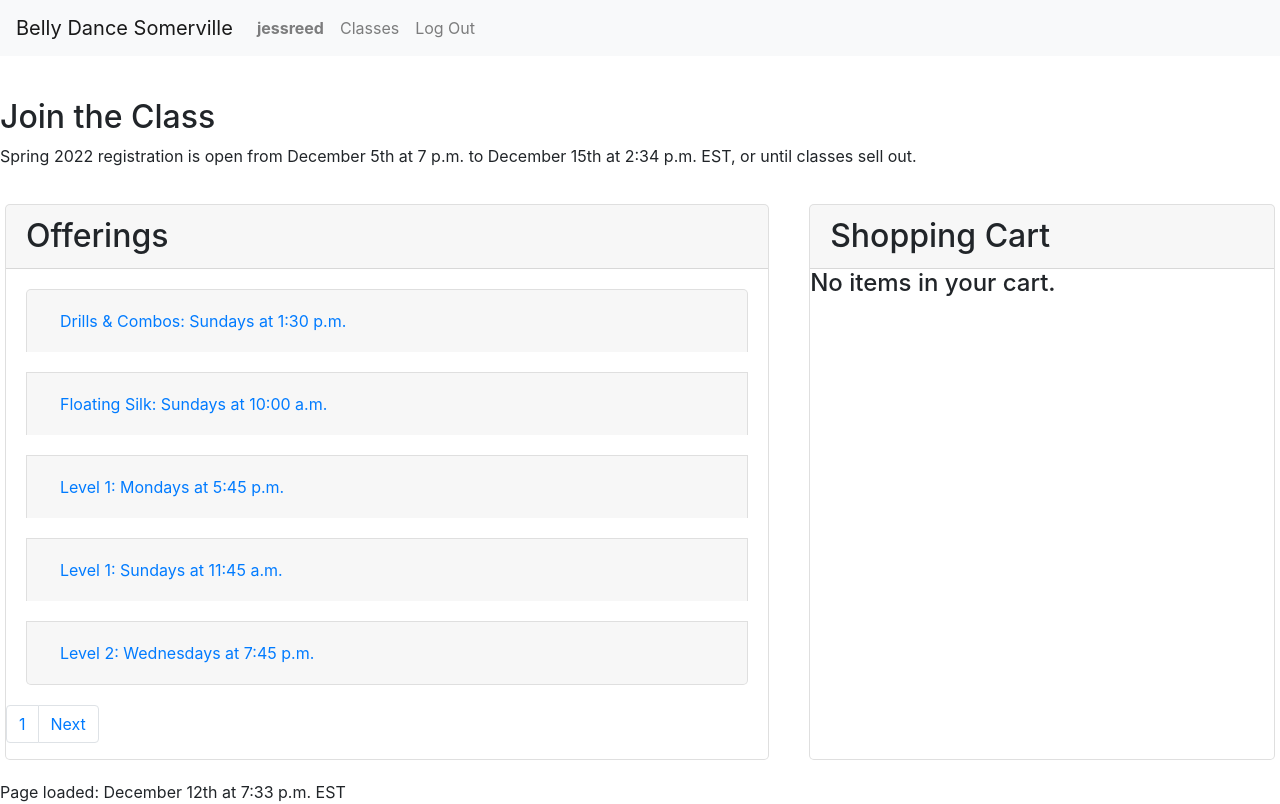
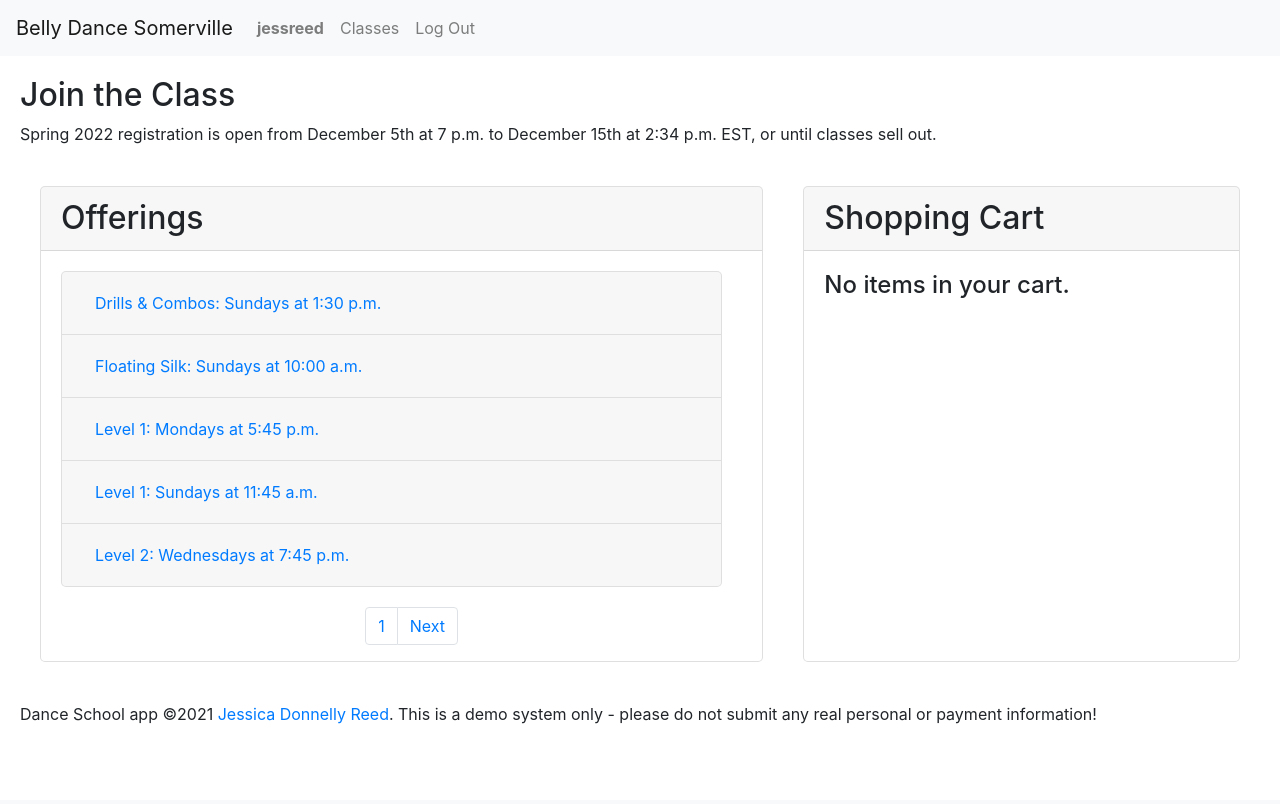
Before and after one commit to ruadh/CSCI-E-33a_Final_Project, a Django app: page / in a window 1280 px wide. After the commit the page ends 724 px from the top, so only its background shows below. Run offline with Django 3.2, Linux system fonts and the light colour scheme; a user stored in the database is signed in; data comes from the database, SQL or seed files in the repository; both versions use the stored data as it was after the commit; some libraries are stand-ins or nearby versions.

Commit message:
Style improvements:  alignment, whitespace, buttons with link styling, hiding bullets for some list elements.  Setting date formats via settings more consistently in Django tags.  Replacing loaded timestamp in footer with copyright and demo statement.

```diff
--- a/dance_school/enrollment/context_processors.py
+++ b/dance_school/enrollment/context_processors.py
@@ -6,7 +6,9 @@ from django.conf import settings
 def global_settings(request):
     return {
     'DEFAULT_TIMEZONE': settings.DEFAULT_TIMEZONE,
+    'TIME_FORMAT': settings.TIME_FORMAT,
     'DATE_TIME_FORMAT': settings.DATE_TIME_FORMAT,
+    'DATE_TIME_FORMAT_NO_YEAR': settings.DATE_TIME_FORMAT_NO_YEAR,
     'DATE_TIME_TIMEZONE_FORMAT': settings.DATE_TIME_TIMEZONE_FORMAT,
     'SCHOOL_NAME': settings.SCHOOL_NAME,
     'SCHOOL_POLICIES': settings.SCHOOL_POLICIES,
--- a/dance_school/enrollment/static/enrollment/styles.css
+++ b/dance_school/enrollment/static/enrollment/styles.css
@@ -1,4 +1,11 @@
 /* NOTE:    This app's look & feel is also affected by Boostrap CSS */
+
+/* Whitespace around the major structural elements */
+header,
+footer,
+.row {
+    margin: 20px;
+}
 
 form label,
 form input[type="submit"] {
@@ -14,16 +21,47 @@ form input[type="submit"] {
     border-radius: 5px;
 }
 
+.accordion {
+    margin: 20px;
+}
+
+.accordion .card {
+    margin-top: 0;
+    margin-bottom: 0;
+    margin-left: 0;
+}
+
+#cart-container ul,
+#enrollments-orders ul {
+    padding: 0;
+}
+
+#cart-container li,
+#enrollments-orders li {
+    list-style: none;
+}
+
 #cart-container,
 #offerings-container {
     padding-left: 0;
     padding-right: 0;
 }
 
+input[type="submit"] {
+    margin-top: 10px;
+    margin-bottom: 10px;
+}
+
 
 /* Left-justify Boostrap Grid containers instead of default centered behavior */
-.container{
+.container {
     margin-left: 10px;
+}
+
+/* Center the paginator elements */
+.container nav {
+    display: flex;
+    justify-content: center;
 }
 
 /* RESPONSIVE - Styles for larger screens - Most responsive behavior is based on the Boostrap md breakpoint  */
--- a/dance_school/enrollment/templates/enrollment/cart.html
+++ b/dance_school/enrollment/templates/enrollment/cart.html
@@ -28,7 +28,7 @@
                     {% if semester.registration_status == 'closed' %}
                         <p>{{semester}} registration closed on {{semester.registration_close}} </p>
                     {% else %}
-                        <p>{{semester}} registration is open from {{semester.registration_open|date:DATE_TIME_FORMAT}} to {{semester.registration_close|date:DATE_TIME_TIMEZONE_FORMAT}}, or until classes sell out. </p>
+                        <p>{{semester}} registration is open from {{semester.registration_open|date:DATE_TIME_FORMAT_NO_YEAR }} to {{semester.registration_close|date:DATE_TIME_TIMEZONE_FORMAT}}, or until classes sell out. </p>
                         <h4>Review Your Cart</h4>
                     {% endif %}
                 {% endif %}
@@ -36,7 +36,7 @@
                 {% for item in cart.items %}
                     <li data-offering={{item.offering.id}}>{{item.offering.course.title}} {{item.offering.weekday_name}} ${{item.price}}
                         {% if not cart.completed %}
-                            <button class="remove-button" data-item={{item.id}}>Remove</button>
+                            <button class="remove-button btn btn-link" data-item={{item.id}}>(Remove)</button>
                         {% endif %}
                     </li>
                 {% endfor %}
--- a/dance_school/enrollment/templates/enrollment/index.html
+++ b/dance_school/enrollment/templates/enrollment/index.html
@@ -5,7 +5,7 @@
 {% block body %}
 
 {# Container for fading JavaScript-created error messages #}
-<div id="main-alert-fading" class="alert alert-fade" role="alert">
+<div id="main-alert-fading" class="alert alert-fade" role="alert" hidden="true">
 </div>
 
 {# Container for persistent Django-created error messages #}
@@ -15,28 +15,36 @@
 </div>
 {% endif %}
 
-<h2>Join the Class</h2>
-{% if semester.registration_status == 'closed' %}
-    <p>{{semester}} registration closed on {{semester.registration_close}} </p>
-{% else %}
-    <p>{{semester}} registration is open from {{semester.registration_open|date:DATE_TIME_FORMAT}} to {{semester.registration_close|date:DATE_TIME_TIMEZONE_FORMAT}}, or until classes sell out. </p>
-{% endif %}
+<header>
+    <h2>Join the Class</h2>
+    {% if semester.registration_status == 'closed' %}
+        <p>{{semester}} registration closed on {{semester.registration_close}} </p>
+    {% else %}
+        <p>{{semester}} registration is open from {{semester.registration_open|date:DATE_TIME_FORMAT_NO_YEAR}} to {{semester.registration_close|date:DATE_TIME_TIMEZONE_FORMAT}}, or until classes sell out. </p>
+    {% endif %}
+</header>
 
 <div class="row">
 
     <div id="cart-container" class="col-md order-md-5 card">
         <h2 class="card-header section-header">Shopping Cart</h2>
-        <div>
+        <div class="accordion">
             {% if cart %}
                 <ul id="cart-items">
                 {% for item in cart.items %}
-                    <li data-offering={{item.offering.id}}>{{item.offering.course.title}} {{item.offering.weekday_name}} ${{item.price}} <button class="remove-button" data-item={{item.id}}>Remove</button></li>
+                    <li data-offering={{item.offering.id}}>{{item.offering.course.title}} {{item.offering.weekday_name}} ${{item.price|floatformat:2 }} <button class="remove-button btn btn-link" data-item={{item.id}}>(Remove)</button></li>
                 {% endfor %}
                 </ul>
                 {% if cart.items %}
-                    <p><span class="label">Subtotal:</span>  ${{cart.subtotal|default_if_none:"0.00"}}</p>
-                    <p><span class="label">Discounts: </span> ${{cart.discount|default_if_none:"0.00"}}</p>
-                    <p><span class="label">Total:</span>  ${{cart.total|default_if_none:"0.00"}}</p>
+                <div>
+                    <span class="label">Subtotal:</span>  <span class="value" id="cart-subtotal">${{cart.subtotal|default_if_none:"0.00"|floatformat:2 }}</span>
+                </div>
+                <div>
+                    <span class="label">Discounts: </span> <span class="value" id="cart-discount">-${{cart.discount|default_if_none:"0.00"|floatformat:2 }}</span>
+                </div>
+                <div>
+                    <span class="label">Total:</span>  <span class="value" id="cart-total">${{cart.total|default_if_none:"0.00"|floatformat:2 }}</span>
+                </div>
                 {% else %}
                     <h4>No items in your cart.</h4>
                 {% endif %}
@@ -60,7 +68,7 @@
     <div id="offerings-container" class="col-md-7 card">
         <h2 class="card-header section-header">Offerings</h2>
         {% if page %}
-        <div class="accordion" id="accordionExample">
+        <div class="accordion" id="offering-accordion">
             {% for offering in page %}
             <div class="card" data-offering="{{offering.id}}">
                 <div class="card-header" id="heading{{offering.id}}">
@@ -68,28 +76,28 @@
                         <button class="btn btn-link" type="button" data-toggle="collapse" data-target="#collapse{{offering.id}}"
                             aria-expanded="true" aria-controls="collapse{{offering.id}}">
                             {# CITATION: https://simpleisbetterthancomplex.com/references/2016/06/21/date-filter.html #}
-                            {{offering.course}}: {{offering.weekday_name}}s at {{offering.start_time|date:"g:i a"}}
+                            {{offering.course}}: {{offering.weekday_name}}s at {{offering.start_time|date:TIME_FORMAT}}
                         </button>
                     </h5>
                 </div>
 
                 <div id="collapse{{offering.id}}" class="collapse" aria-labelledby="heading{{offering.id}}"
-                    data-parent="#accordionExample">
+                    data-parent="#offering-accordion">
                     <div class="card-body">
                         <h4>{{offering.course.title}}</h4>
                         <h5>{{offering.course.subtitle}}</h5>
-                        <p><span class="label">When:</span> {{offering.weekday_name}}s {{offering.start_time|date:"g:i a"}} - {{offering.end_time|date:"g:i a"}} at {{offering.location}}</p>
+                        <p><span class="label">When:</span> {{offering.weekday_name}}s {{offering.start_time|date:TIME_FORMAT}} - {{offering.end_time|date:TIME_FORMAT}} at {{offering.location}}</p>
                         <p><span class="label">Where:</span> <a href="{{offering.location.web_site}}">{{offering.location}}</a>, {{offering.location.address_1}}, {{offering.location.city}}, {{offering.location.state}} (<a href="{{offering.location.parking}}">parking info</a>)</p>
                         {{offering.course.description_html|safe }}
                         <p><span class="label">Level:</span> {{offering.course.qualifications}}</p>
                         <h5>Register Now</h5>
-                        <p><span class="label">Price:  </span>${{offering.price}}</p>
+                        <p><span class="label">Price:  </span>${{offering.price|floatformat:2 }}</p>
                         <p><span class="label">{{offering.num_weeks}} Weeks:  </span>{{offering.offering_dates_text}}</p>
                         {% if offering.no_class_dates %}
                             <p><span class="label">No Class:  </span>{{offering.no_class_dates_text}}</p>
                         {% endif %}
                         {% if offering.semester.registration_status == 'future' %}
-                            <p>Registration for this class will open on {{offering.semester.registration_open|date:DATE_TIME_FORMAT}}</p>
+                            <p>Registration for this class will open on {{offering.semester.registration_open|date:DATE_TIME_FORMAT_NO_YEAR}}</p>
                         {% elif offering.spots_left < 1 %}
                             <p>This class is sold out.</p>
                         {% elif offering.semester.registration_status == 'closed' %}
@@ -104,7 +112,7 @@
             {% endfor %}
         </div>
 
-        <div>
+        <div class="container" id="paginator">
             {# CITATION:  based on the Vacara example in Vlad's section #}
             <nav role="navigation">
                 <ul class="pagination">
--- a/dance_school/enrollment/templates/enrollment/layout.html
+++ b/dance_school/enrollment/templates/enrollment/layout.html
@@ -49,7 +49,7 @@
     {% endblock %}
 
     <footer>
-        Page loaded:  {{user.current_time|date:DATE_TIME_TIMEZONE_FORMAT}}
+        Dance School app &copy;2021 <a href="https://github.com/ruadh">Jessica Donnelly Reed</a>.  This is a demo system only - please do not submit any real personal or payment information!
     </footer>
 
     <!-- Bootstrap JS -->
```
Also changed, not shown: dance_school/dance_school/settings.py (+33 -21 lines), dance_school/enrollment/templates/enrollment/login.html (+10 -3 lines), dance_school/enrollment/templates/enrollment/profile.html (+27 -13 lines), dance_school/enrollment/templates/enrollment/register.html (+12 -3 lines), dance_school/enrollment/views.py (+0 -7 lines), README.md, dance_school/db.sqlite3.
